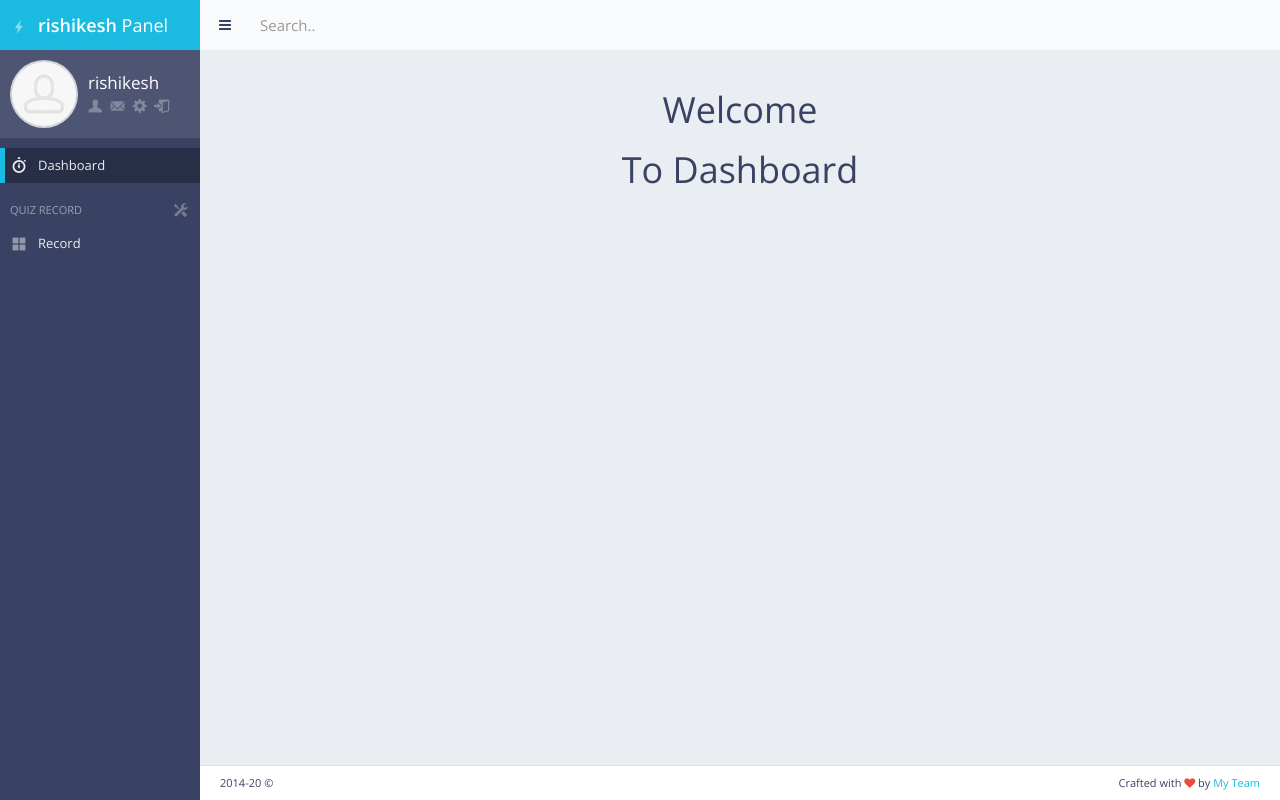
After one commit to Rishikesh8298/com.python.project, a Django app: page /user/panel/ in a window 1280 px wide. The commit adds this page. Run offline with Django 3.2, Linux system fonts and the light colour scheme; a user stored in the database is signed in; some libraries are stand-ins or nearby versions.

Commit message:
Work on User Profile

```diff
--- a/quizApplication/main/templates/back/master.html
+++ b/quizApplication/main/templates/back/master.html
@@ -1,4 +1,4 @@
-{% load static %}{% if user.is_authenticated %}
+{% load static %}{% if user.is_authenticated %}{% if request.user.is_superuser %}
 <!DOCTYPE html>
 <!--[if IE 9]>         <html class="no-js lt-ie10" lang="en"> <![endif]-->
 <!--[if gt IE 9]><!-->
@@ -284,4 +284,4 @@
 
 </body>
 
-</html>{% else %} Please Login{% endif %}
+</html>{% endif %}{% else %} Please Login{% endif %}
--- /dev/null
+++ b/quizApplication/main/templates/front/user/home.html
@@ -0,0 +1,16 @@
+{% extends 'front/user/master.html' %}{% load static %} {% block titleblock %}
+<title>{{request.user}} | Dashboard</title>{% endblock %} {% block mainblock %}
+<div class="row">
+   <div class="col-lg-12">
+      <h1 class = "text-center">Welcome</h1>
+      <h1 class = "text-center">To Dashboard</h1>
+   </div>
+
+</div>{% endblock %} {% block footerblock %}
+<!-- Load and execute javascript code used only in this page -->
+<script src="{% static 'back/js/pages/index.js' %}"></script>
+<script>
+   $(function() {
+       Index.init();
+   });
+</script>{% endblock %}
--- /dev/null
+++ b/quizApplication/main/templates/front/user/master.html
@@ -0,0 +1,173 @@
+{% load static %}{% if user.is_authenticated %}
+<!DOCTYPE html>
+<!--[if IE 9]>         <html class="no-js lt-ie10" lang="en"> <![endif]-->
+<!--[if gt IE 9]><!-->
+<html class="no-js" lang="en">
+<!--<![endif]-->
+
+<head>
+    <meta charset="utf-8"> {% block titleblock %} {% endblock %}
+
+    <meta name="description" content="ProUI is a Responsive Bootstrap Admin Template created by pixelcave and published on Themeforest.">
+    <meta name="author" content="pixelcave">
+    <meta name="robots" content="noindex, nofollow">
+    <meta name="viewport" content="width=device-width,initial-scale=1.0,user-scalable=0">
+
+    <!-- Icons -->
+    <!-- The following icons can be replaced with your own, they are used by desktop and mobile browsers -->
+    <link rel="shortcut icon" href="{% static 'back/img/favicon.png' %}">
+    <link rel="apple-touch-icon" href="{% static 'back/img/icon57.png' %}" sizes="57x57">
+    <link rel="apple-touch-icon" href="{% static 'back/img/icon72.png' %}" sizes="72x72">
+    <link rel="apple-touch-icon" href="{% static 'back/img/icon76.png' %}" sizes="76x76">
+    <link rel="apple-touch-icon" href="{% static 'back/img/icon114.png' %}" sizes="114x114">
+    <link rel="apple-touch-icon" href="{% static 'back/img/icon120.png' %}" sizes="120x120">
+    <link rel="apple-touch-icon" href="{% static 'back/img/icon144.png' %}" sizes="144x144">
+    <link rel="apple-touch-icon" href="{% static 'back/img/icon152.png' %}" sizes="152x152">
+    <link rel="apple-touch-icon" href="{% static 'back/img/icon180.png' %}" sizes="180x180">
+    <!-- END Icons -->
+
+    <!-- Stylesheets -->
+    <!-- Bootstrap is included in its original form, unaltered -->
+    <link rel="stylesheet" href="{% static 'back/css/bootstrap.min.css' %}">
+
+    <!-- Related styles of various icon packs and plugins -->
+    <link rel="stylesheet" href="{% static 'back/css/plugins.css' %}">
+
+    <!-- The main stylesheet of this template. All Bootstrap overwrites are defined in here -->
+    <link rel="stylesheet" href="{% static 'back/css/main.css' %}">
+
+    <!-- Include a specific file here from css/themes/ folder to alter the default theme of the template -->
+
+    <!-- The themes stylesheet of this template (for using specific theme color in individual elements - must included last) -->
+    <link rel="stylesheet" href="{% static 'back/css/themes.css' %}">
+    <!-- END Stylesheets -->
+
+    <!-- Modernizr (browser feature detection library) -->
+    <script src="{% static 'back/js/vendor/modernizr.min.js' %}"></script>
+    {% block ckblock %}{% endblock %}
+</head>
+
+<body>
+    <div id="page-wrapper">
+        <!-- Preloader -->
+        <!-- Preloader functionality (initialized in js/app.js) - pageLoading() -->
+        <!-- Used only if page preloader is enabled from inc/config (PHP version) or the class 'page-loading' is added in #page-wrapper element (HTML version) -->
+        <div class="preloader themed-background">
+            <h1 class="push-top-bottom text-light text-center"><strong>{{request.user}}</strong> Panel</h1>
+            <div class="inner">
+                <h3 class="text-light visible-lt-ie10"><strong>Loading..</strong></h3>
+                <div class="preloader-spinner hidden-lt-ie10"></div>
+            </div>
+        </div>
+
+        <div id="page-container" class="sidebar-partial sidebar-visible-lg sidebar-no-animations">
+
+            <!-- Main Sidebar -->
+            <div id="sidebar">
+                <!-- Wrapper for scrolling functionality -->
+                <div id="sidebar-scroll">
+                    <!-- Sidebar Content -->
+                    <div class="sidebar-content">
+                        <!-- Brand -->
+                        <a href="/user/panel/" class="sidebar-brand">
+                            <i class="gi gi-flash"></i><span class="sidebar-nav-mini-hide"><strong>{{request.user}}</strong> Panel</span>
+                        </a>
+                        <!-- END Brand -->
+
+                        <!-- User Info -->
+                        <div class="sidebar-section sidebar-user clearfix sidebar-nav-mini-hide">
+                            <div class="sidebar-user-avatar">
+                                <a href="page_ready_user_profile.html">
+                                    <img src="{% static 'back/img/placeholders/avatars/avatar2.jpg' %}" alt="avatar">
+                                </a>
+                            </div>
+                            <div class="sidebar-user-name">{{request.user}}</div>
+                            <div class="sidebar-user-links">
+                                <a href="page_ready_user_profile.html" data-toggle="tooltip" data-placement="bottom" title="Profile"><i class="gi gi-user"></i></a>
+                                <a href="page_ready_inbox.html" data-toggle="tooltip" data-placement="bottom" title="Messages"><i class="gi gi-envelope"></i></a>
+                                <!-- Opens the user settings modal that can be found at the bottom of each page (page_footer.html in PHP version) -->
+                                <a href="#" class="enable-tooltip" data-placement="bottom" title="Settings"><i class="gi gi-cogwheel"></i></a>
+                                <a href="/logout/" data-toggle="tooltip" data-placement="bottom" title="Logout"><i class="gi gi-exit"></i></a>
+                            </div>
+                        </div>
+                        <ul class="sidebar-nav">
+                            <li>
+                                <a href="/user/panel/" class="active"><i class="gi gi-stopwatch sidebar-nav-icon"></i><span class="sidebar-nav-mini-hide">Dashboard</span></a>
+                            </li>
+                            <li class="sidebar-header">
+                                <span class="sidebar-header-options clearfix"><a href="javascript:void(0)" data-toggle="tooltip" title="Quick Settings"><i class="gi gi-settings"></i></a></span>
+                                <span class="sidebar-header-title">Quiz Record</span>
+                            </li>
+                            <li>
+                                <a href="#"><i class="gi gi-show_big_thumbnails sidebar-nav-icon"></i><span class="sidebar-nav-mini-hide">Record</span></a>
+                            </li>
+                        </ul>
+                    </div>
+                    <!-- END Sidebar Content -->
+                </div>
+                <!-- END Wrapper for scrolling functionality -->
+            </div>
+            <!-- END Main Sidebar -->
+
+            <!-- Main Container -->
+            <div id="main-container">
+                <!-- Header -->
+
+                <header class="navbar navbar-default">
+                    <!-- Left Header Navigation -->
+                    <ul class="nav navbar-nav-custom">
+                        <!-- Main Sidebar Toggle Button -->
+                        <li>
+                            <a href="javascript:void(0)" onclick="App.sidebar('toggle-sidebar');this.blur();">
+                                <i class="fa fa-bars fa-fw"></i>
+                            </a>
+                        </li>
+                        <!-- END Main Sidebar Toggle Button -->
+                    </ul>
+                    <!-- END Left Header Navigation -->
+                    <!-- Search Form -->
+                    <form action="page_ready_search_results.html" method="post" class="navbar-form-custom">
+                        <div class="form-group">
+                            <input type="text" id="top-search" name="top-search" class="form-control" placeholder="Search..">
+                        </div>
+                    </form>
+                    <!-- END Search Form -->
+                </header>
+                <!-- END Header -->
+                <!-- Page content -->
+                <div id="page-content">
+                    {% block mainblock %} {% endblock %}
+                </div>
+                <!-- END Page Content -->
+                <!-- Footer -->
+                <footer class="clearfix">
+                    <div class="pull-right">
+                        Crafted with <i class="fa fa-heart text-danger"></i> by <a href="#" target="_blank">My Team</a>
+                    </div>
+                    <div class="pull-left">
+                        <span id="year-copy"></span> &copy;
+                    </div>
+                </footer>
+                <!-- END Footer -->
+            </div>
+            <!-- END Main Container -->
+        </div>
+        <!-- END Page Container -->
+    </div>
+    <!-- END Page Wrapper -->
+
+    <!-- Scroll to top link, initialized in js/app.js - scrollToTop() -->
+    <a href="#" id="to-top"><i class="fa fa-angle-double-up"></i></a>
+    <!-- jQuery, Bootstrap.js, jQuery plugins and Custom JS code -->
+    <script src="{% static 'back/js/vendor/jquery.min.js' %}"></script>
+    <script src="{% static 'back/js/vendor/bootstrap.min.js' %}"></script>
+    <script src="{% static 'back/js/plugins.js' %}"></script>
+    <script src="{% static 'back/js/app.js' %}"></script>
+    <script src="https://maps.googleapis.com/maps/api/js?key="></script>
+    <script src="{% static 'back/js/helpers/gmaps.min.js' %}"></script>
+
+    {% block footerblock %}{% endblock %}
+
+</body>
+
+</html>{% else %} Please Login{% endif %}
--- a/quizApplication/main/urls.py
+++ b/quizApplication/main/urls.py
@@ -12,4 +12,5 @@ urlpatterns = [
     url(r'^panel/about/setting/$', views.about_setting, name='about_setting'),
     url(r'^panel/change/password/$', views.change_password, name='change_password'),
     url(r'^register/$', views.myregister, name='myregister'),
+    url(r'^user/panel/$', views.user_panel, name='user_panel'),
 ]
--- a/quizApplication/main/views.py
+++ b/quizApplication/main/views.py
@@ -34,7 +34,7 @@ def mylogin(request):
                 if request.user.is_superuser:
                     return redirect("panel")
                 else:
-                    return redirect("about")
+                    return redirect("user_panel")
 
     return render(request, 'front/login.html')
 
@@ -219,6 +219,11 @@ def myregister(request):
             data = Manager(name= name, email= email, uname = uname)
             data.save()
             return redirect("mylogin")
+    return render(request, "front/register.html")
 
-
-    return render(request, "front/register.html")
+def user_panel(request):
+    # Login check start
+    if not request.user.is_authenticated:
+        return redirect("mylogin")
+    # Login check end
+    return render(request, "front/user/home.html")
```
Also changed, not shown: quizApplication/db.sqlite3.
